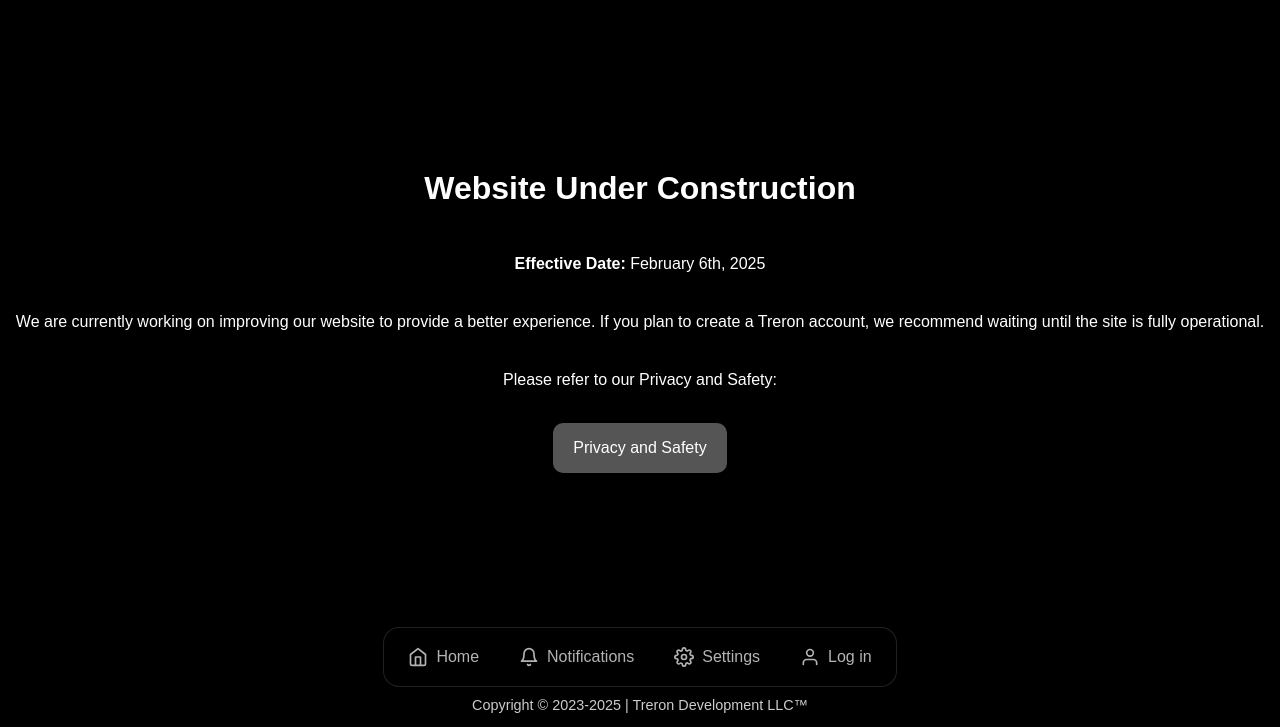
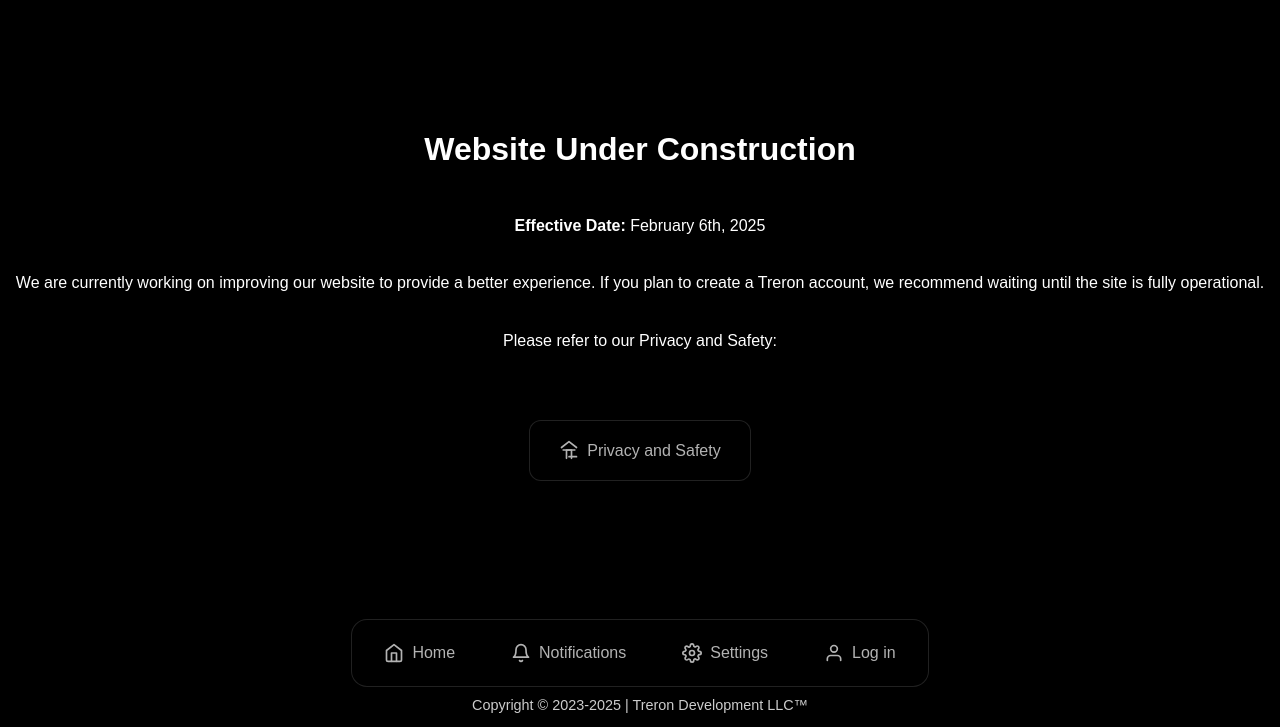
Before and after one commit to darkresident55/WebsiteAPIBased, a Flask app: page / in a window 1280 px wide. Shown: the part 93-820 px from the top of the page. Run offline with Flask 3, Linux system fonts and the light colour scheme.

Commit message:
Update index.html

```diff
--- a/templates/index.html
+++ b/templates/index.html
@@ -1186,6 +1186,101 @@
 .close-button:hover {
     background-color: #3a3a3a;
 }
+
+.back-button-container {
+    display: flex;
+    justify-content: center;
+    margin: 50px 0 30px;
+}
+
+.back-button {
+    padding: 5px;
+    background: linear-gradient(to bottom, hsla(var(--background), 0.8), hsla(var(--background), 0.4));
+    backdrop-filter: blur(10px);
+    border: 1px solid hsla(var(--border), 0.4);
+    border-radius: 16px;
+    box-shadow: 0 4px 6px rgba(0, 0, 0, 0.1);
+    transition: transform 0.3s ease, box-shadow 0.3s ease;
+}
+
+.back-button:hover {
+    transform: translateY(-5px);
+    box-shadow: 0 10px 15px rgba(0, 0, 0, 0.2);
+}
+
+.menu-link-wrapper {
+    display: block;
+    border-radius: 12px;
+    overflow: visible;
+    position: relative;
+    perspective: 600px;
+}
+
+.menu-item-glow {
+    position: absolute;
+    inset: 0;
+    z-index: 0;
+    pointer-events: none;
+    border-radius: 16px;
+    opacity: 0;
+    transition: opacity 0.3s ease;
+}
+
+.menu-link-wrapper:hover .menu-item-glow {
+    opacity: 1;
+}
+
+.menu-link-front, .menu-link-back {
+    display: flex;
+    align-items: center;
+    gap: 8px;
+    padding: 12px 24px;
+    position: relative;
+    z-index: 10;
+    background-color: transparent;
+    color: hsl(var(--muted-foreground));
+    transition: color 0.3s ease;
+    border-radius: 12px;
+    text-decoration: none;
+    font-weight: 500;
+}
+
+.menu-link-front {
+    transform-style: preserve-3d;
+    transform-origin: center bottom;
+    transition: transform 0.5s cubic-bezier(0.34, 1.56, 0.64, 1), opacity 0.5s cubic-bezier(0.34, 1.56, 0.64, 1);
+}
+
+.menu-link-back {
+    position: absolute;
+    inset: 0;
+    transform-style: preserve-3d;
+    transform-origin: center top;
+    transform: rotateX(90deg);
+    opacity: 0;
+    transition: transform 0.5s cubic-bezier(0.34, 1.56, 0.64, 1), opacity 0.5s cubic-bezier(0.34, 1.56, 0.64, 1);
+}
+
+.menu-link-wrapper:hover .menu-link-front {
+    transform: rotateX(-90deg);
+    opacity: 0;
+}
+
+.menu-link-wrapper:hover .menu-link-back {
+    transform: rotateX(0);
+    opacity: 1;
+}
+
+.menu-icon {
+    transition: color 0.3s ease;
+    width: 20px;
+    height: 20px;
+}
+
+.menu-link-wrapper:hover .menu-icon {
+    color: #3b82f6;
+}
+
 
 /* Animation for modal transitions */
 @keyframes fadeIn {
@@ -1490,9 +1585,31 @@
     <p><strong>Effective Date:</strong> February 6th, 2025</p>
     <p>We are currently working on improving our website to provide a better experience. If you plan to create a Treron account, we recommend waiting until the site is fully operational.</p>
     <p>Please refer to our Privacy and Safety:</p>
-    <div class="button-container">
-        <a href="https://trerondevelopment.xyz/privacyandsafety" target="_blank" class="privacy-button"
-           onmousedown="playSound('https://github.com/darkresident55/Public-Assets/raw/refs/heads/main/ClickIn.wav')" onmouseup="playSound('https://github.com/darkresident55/Public-Assets/raw/refs/heads/main/ClickOut.wav')">Privacy and Safety</a>
+    <div class="back-button-container">
+        <div class="menu-link-wrapper back-button">
+            <div class="menu-item-glow" style="background: radial-gradient(circle, rgba(59,130,246,0.15) 0%, rgba(37,99,235,0.06) 50%, rgba(29,78,216,0) 100%);"></div>
+            <a href="https://trerondevelopment.xyz/privacyandsafety" target="_blank" class="menu-link-front"
+                onmousedown="playSound('https://github.com/darkresident55/Public-Assets/raw/refs/heads/main/ClickIn.wav')"
+                onmouseup="playSound('https://github.com/darkresident55/Public-Assets/raw/refs/heads/main/ClickOut.wav')">
+                <svg class="menu-icon icon-svg" style="--icon-color: #3b82f6;" viewBox="0 0 24 24">
+                    <path d="M12 20h9"></path>
+                    <path d="M3 9l9-7 9 7"></path>
+                    <path d="M9 22V12h6v10"></path>
+                    <path d="M5 12h14"></path>
+                </svg>
+                <span>Privacy and Safety</span>
+            </a>
+            <a href="https://trerondevelopment.xyz/privacyandsafety" target="_blank" class="menu-link-back"
+                onmousedown="playSound('https://github.com/darkresident55/Public-Assets/raw/refs/heads/main/ClickIn.wav')"
+                onmouseup="playSound('https://github.com/darkresident55/Public-Assets/raw/refs/heads/main/ClickOut.wav')">
+                <svg class="menu-icon icon-svg" style="--icon-color: #3b82f6;" viewBox="0 0 24 24">
+                    <path d="M12 20h9"></path>
+                    <path d="M3 9l9-7 9 7"></path>
+                    <path d="M9 22V12h6v10"></path>
+                    <path d="M5 12h14"></path>
+                </svg>
+                <span>Privacy and Safety</span>
+            </a>
     </div>
 </div>
 
```
